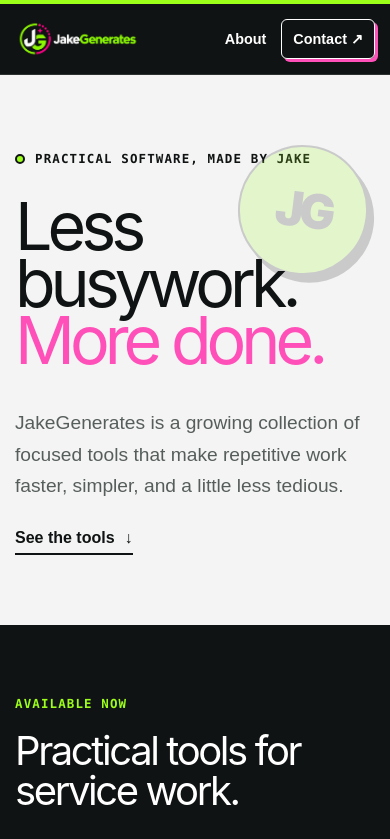
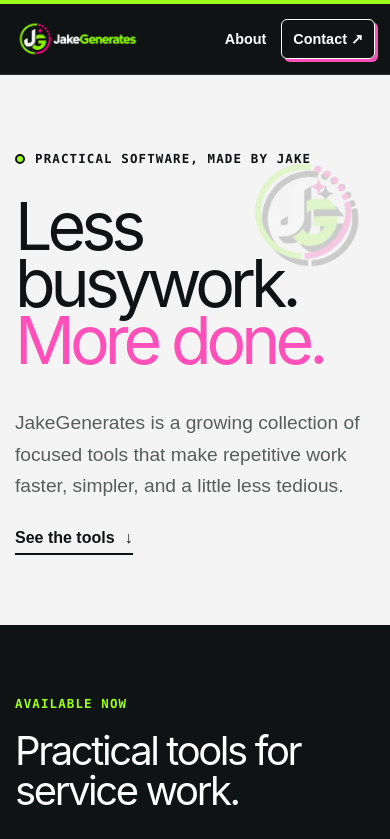
Before and after one commit to jakevans90/jakegenerates, a Next.js app: page / in a window 390 px wide. Shown: the top 839 px of the page. Built offline with nearby package versions, Linux system fonts and the light colour scheme; no server answers.

Commit message:
Use approved JG mark in homepage hero

```diff
--- a/src/app/globals.css
+++ b/src/app/globals.css
@@ -43,9 +43,8 @@ a { color: inherit; text-decoration: none; }
 .hero-copy { max-width: 570px; color: var(--muted); font-size: 1.2rem; line-height: 1.65; margin: 38px 0 24px; }
 .text-link { font-weight: 800; display: inline-flex; gap: 10px; border-bottom: 2px solid var(--ink); padding-bottom: 4px; }
 .text-link:hover { color: #c90073; border-color: #c90073; }
-.hero-mark { width: 215px; height: 215px; border-radius: 50%; background: var(--green); position: absolute; right: 4%; top: 95px; display: grid; place-items: center; transform: rotate(7deg); border: 2px solid var(--ink); box-shadow: 12px 12px 0 var(--ink); }
-.hero-mark > span { font-family: var(--font-geist-sans); font-size: 4.5rem; font-weight: 900; letter-spacing: -.1em; }
-.hero-chip { position: absolute; bottom: -17px; background: var(--pink); color: white; border: 2px solid var(--ink); padding: 10px 16px; font-family: var(--font-geist-mono); font-size: .72rem; text-transform: uppercase; font-weight: 800; white-space: nowrap; }
+.hero-mark { width: 215px; height: 215px; position: absolute; right: 4%; top: 95px; }
+.hero-mark img { display: block; width: 100%; height: 100%; object-fit: contain; filter: drop-shadow(10px 10px 0 var(--ink)); }
 .tools-section { background: var(--ink); color: white; padding: 90px 0 110px; }
 .section-heading { display: flex; justify-content: space-between; align-items: end; gap: 50px; margin-bottom: 48px; }
 .kicker { color: var(--green-deep); margin: 0 0 18px; }
@@ -89,8 +88,8 @@ a { color: inherit; text-decoration: none; }
 .fine-print { margin: 16px 0 0; font-family: var(--font-geist-mono); font-size: .72rem; }
 
 @media (max-width: 850px) {
-  .hero-mark { width: 130px; height: 130px; opacity: .18; right: 2%; top: 70px; box-shadow: 7px 7px 0 var(--ink); }
-  .hero-mark > span { font-size: 3rem; } .hero-chip { display: none; }
+  .hero-mark { width: 130px; height: 130px; opacity: .18; right: 2%; top: 70px; }
+  .hero-mark img { filter: drop-shadow(7px 7px 0 var(--ink)); }
   .tool-card { grid-template-columns: 45px 1fr; } .primary-button { grid-column: 2; justify-self: start; }
   .coming-grid { grid-template-columns: 1fr; gap: 35px; }
 }
--- a/src/app/page.tsx
+++ b/src/app/page.tsx
@@ -1,4 +1,7 @@
+import Image from "next/image";
+
 import { SiteFooter, SiteHeader } from "@/components/site-shell";
+import heroLogo from "../../public/brand/jg-circle.png";
 
 const serviceReportUrl = process.env.NEXT_PUBLIC_SERVICE_REPORT_URL || "https://service-reports.jakegenerates.com";
 const serviceQuoteUrl = "https://service-quotes.jakegenerates.com/";
@@ -10,7 +13,7 @@ export default function Home() {
       <h1>Less busywork.<br /><em>More done.</em></h1>
       <p className="hero-copy">JakeGenerates is a growing collection of focused tools that make repetitive work faster, simpler, and a little less tedious.</p>
       <a className="text-link" href="#tools">See the tools <span aria-hidden="true">↓</span></a>
-      <div className="hero-mark" aria-hidden="true"><span>JG</span><div className="hero-chip">Built for real work</div></div>
+      <div className="hero-mark" aria-hidden="true"><Image src={heroLogo} alt="" priority sizes="(max-width: 850px) 130px, 215px" /></div>
     </section>
     <section className="tools-section" id="tools"><div className="shell">
       <div className="section-heading"><div><p className="kicker">Available now</p><h2>Practical tools for service work.</h2></div><p>Quote the work, perform it, then document the service—each tool stays focused on doing its part well.</p></div>
```
